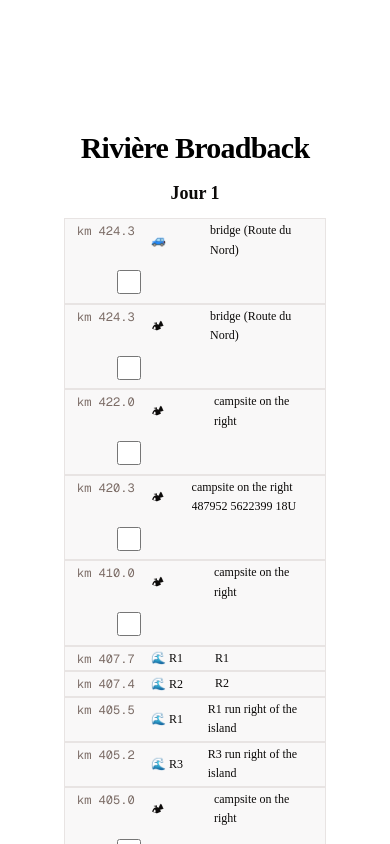
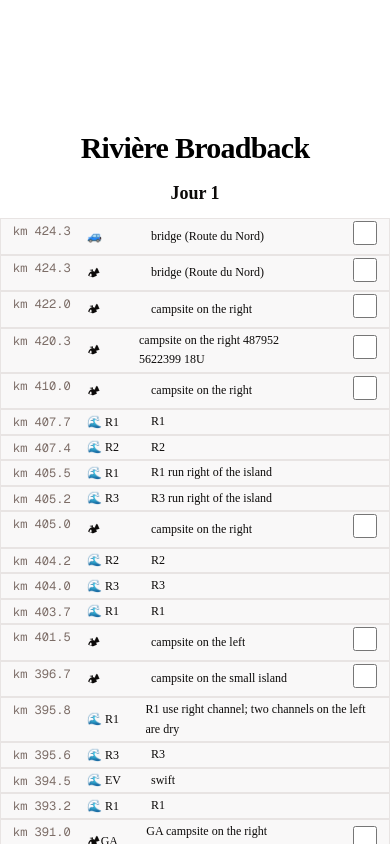
Before and after one commit to shawninder/demo-etapes, a Next.js app: page /broadback in a window 390 px wide. Shown: the top 844 px of the page. Built offline with nearby package versions, Linux system fonts and the light colour scheme.

Commit message:
mobile ux fix

```diff
--- a/src/app/[slug]/page.tsx
+++ b/src/app/[slug]/page.tsx
@@ -13,7 +13,7 @@
 
   return (
     <div className="flex flex-col flex-1 items-center justify-center bg-zinc-50 font-sans dark:bg-black">
-      <main className="flex flex-1 w-full flex-col items-center justify-between py-32 px-16 bg-white dark:bg-black sm:items-start">
+      <main className="flex flex-1 w-full flex-col items-center justify-between py-32 sm:px-16 bg-white dark:bg-black sm:items-start">
         <h1 className="max-w-xs text-3xl font-semibold leading-10 tracking-tight text-black dark:text-zinc-50 capitalize">
           Rivière {slug}
         </h1>
```
